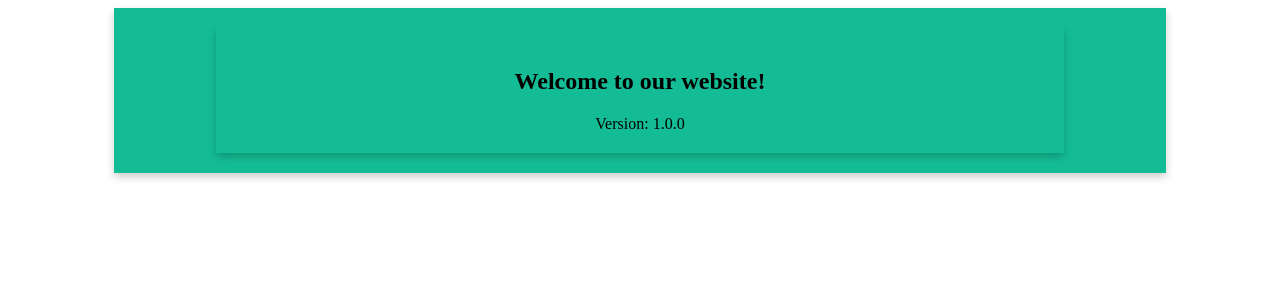
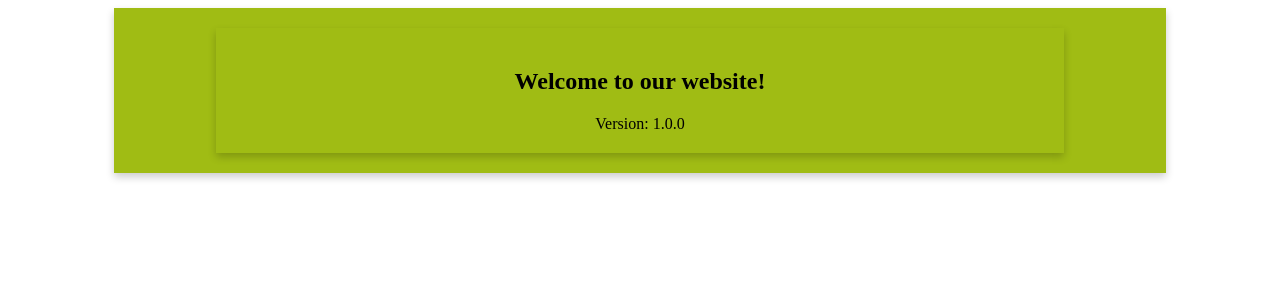
Before and after one commit to giocaizzi/rpihomekit, a Next.js app in the folder frontend/: page / in a window 1280 px wide. Shown: the top 300 px of the page. Built offline with nearby package versions, Linux system fonts and the light colour scheme.

Commit message:
work toghether on same port but still no fetch

```diff
--- a/frontend/app/stats/page.js
+++ b/frontend/app/stats/page.js
@@ -8,7 +8,7 @@ export default function Stats() {
     }
     return (
         <RootLayout>
-            <StatsCard stats={stats} />
+            <StatsCard/>
         </RootLayout>
     );
 }
--- a/frontend/components/Card.js
+++ b/frontend/components/Card.js
@@ -35,7 +35,7 @@ export function StatsCard() {
   const [data, setData] = useState({});
 
   useEffect(() => {
-    fetch('stats')
+    fetch('/stats')
       .then(response => response.json())
       .then(data => setData(data))
       .catch(error => console.error('Error:', error));
--- a/frontend/components/card.css
+++ b/frontend/components/card.css
@@ -8,7 +8,7 @@
     margin: 0 auto;
     padding: 20px;
     box-shadow: 0 4px 8px 0 rgba(0,0,0,0.2);
-    background-color: rgb(20, 188, 149);
+    background-color: rgb(160, 188, 20);
 }
 
   /* .welcome-card {
```
Also changed, not shown: 1 other file (tests, documents, lock files or other folders).
